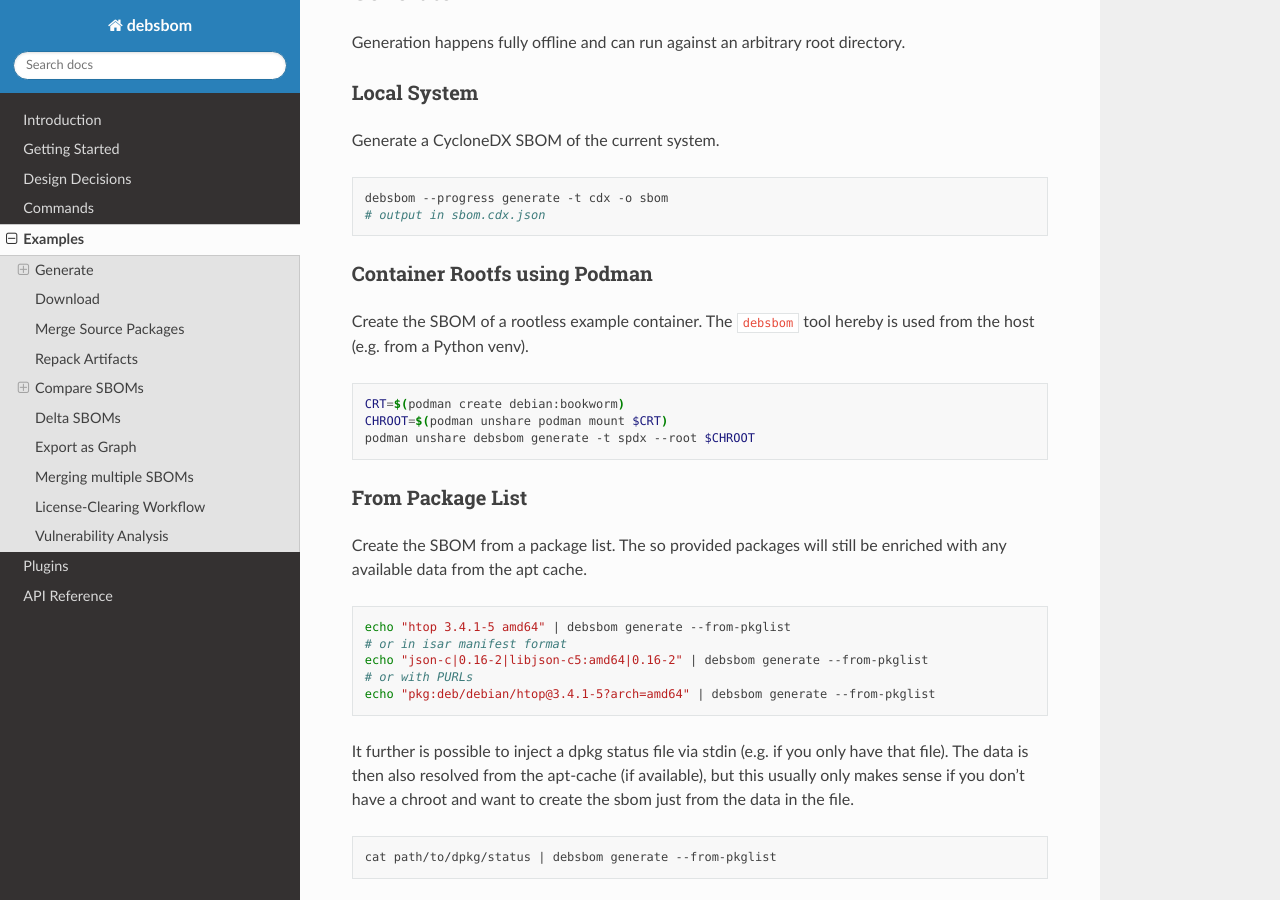
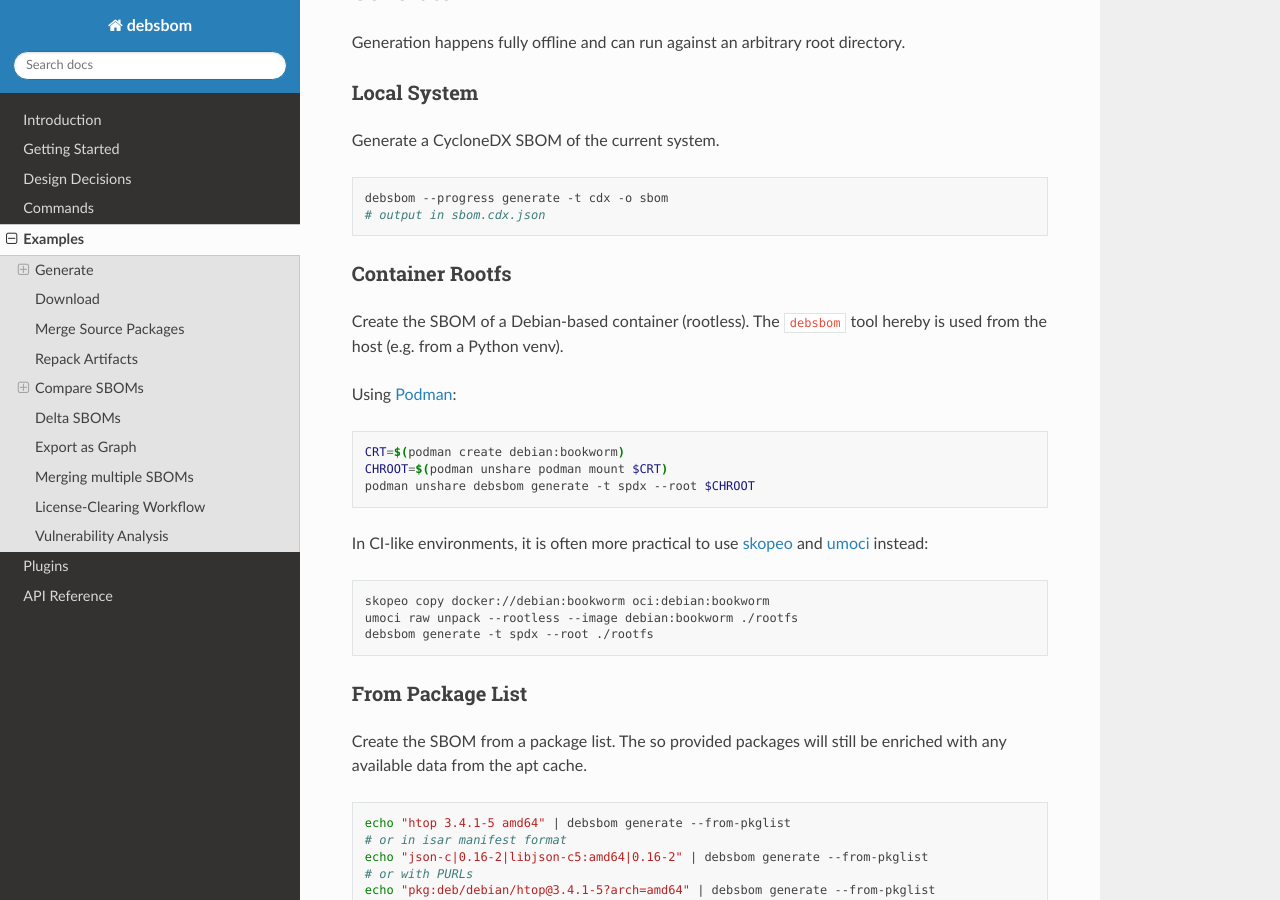
Before and after one commit to siemens/debsbom, a Sphinx documentation site: the page built from docs/source/examples.rst, in a window 1280 px wide and 900 px high, scrolled down 233 px. Built offline with Sphinx 7.4.7 and the Read the Docs theme 3.1.0, drawn with Linux system fonts in a browser that asks for light colours.

Commit message:
docs(container): add example using skopeo and umoci
This is typically more practical in CI-like environments than having to
properly setup Podman (or Docker).

Signed-off-by: Michael Adler <michael.adler@siemens.com>

```diff
--- a/docs/source/examples.rst
+++ b/docs/source/examples.rst
@@ -18,17 +18,28 @@ Generate a CycloneDX SBOM of the current system.
     debsbom --progress generate -t cdx -o sbom
     # output in sbom.cdx.json
 
-Container Rootfs using Podman
-^^^^^^^^^^^^^^^^^^^^^^^^^^^^^
+Container Rootfs
+^^^^^^^^^^^^^^^^
 
-Create the SBOM of a rootless example container.
+Create the SBOM of a Debian-based container (rootless).
 The ``debsbom`` tool hereby is used from the host (e.g. from a Python venv).
+
+Using `Podman <https://podman.io/>`__:
 
 .. code-block:: bash
 
     CRT=$(podman create debian:bookworm)
     CHROOT=$(podman unshare podman mount $CRT)
     podman unshare debsbom generate -t spdx --root $CHROOT
+
+In CI-like environments, it is often more practical to use `skopeo <https://github.com/podman-container-tools/skopeo>`__
+and `umoci <https://github.com/opencontainers/umoci>`__ instead:
+
+.. code-block:: bash
+
+    skopeo copy docker://debian:bookworm oci:debian:bookworm
+    umoci raw unpack --rootless --image debian:bookworm ./rootfs
+    debsbom generate -t spdx --root ./rootfs
 
 From Package List
 ^^^^^^^^^^^^^^^^^
```
